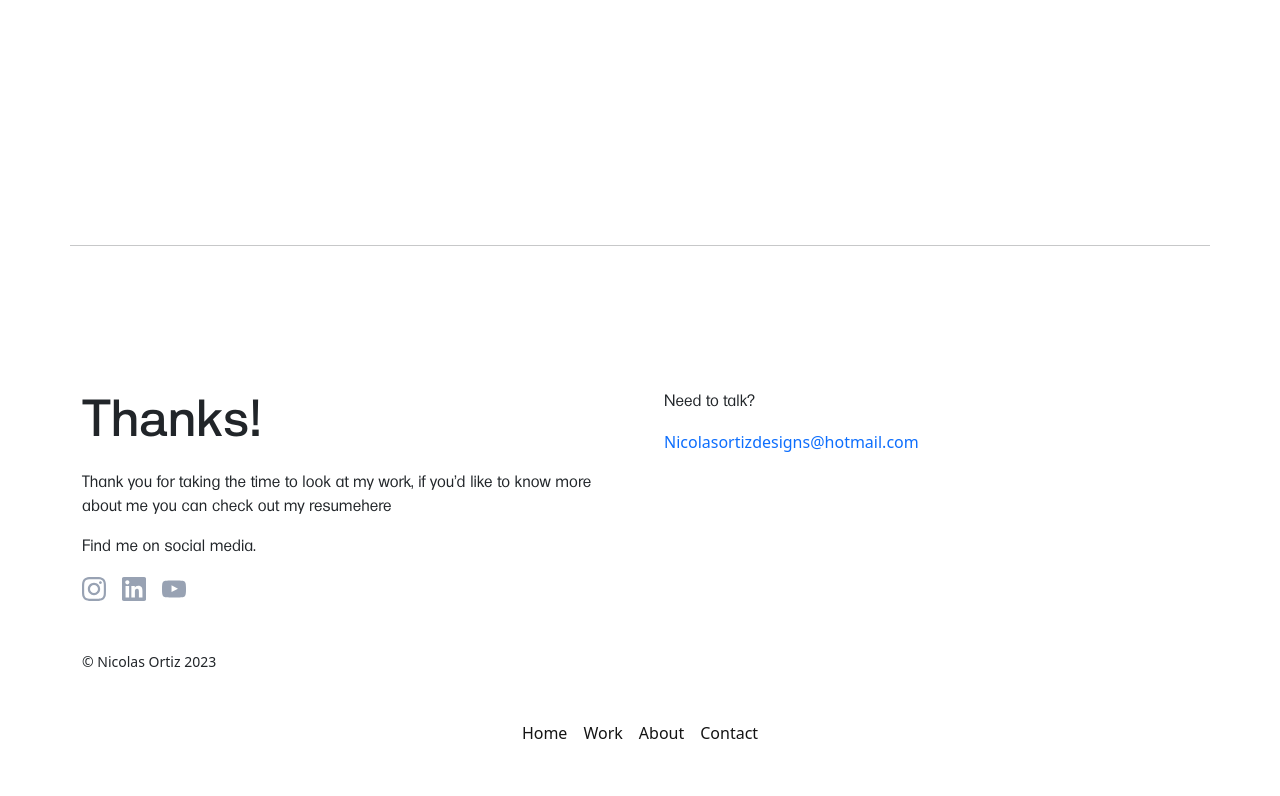
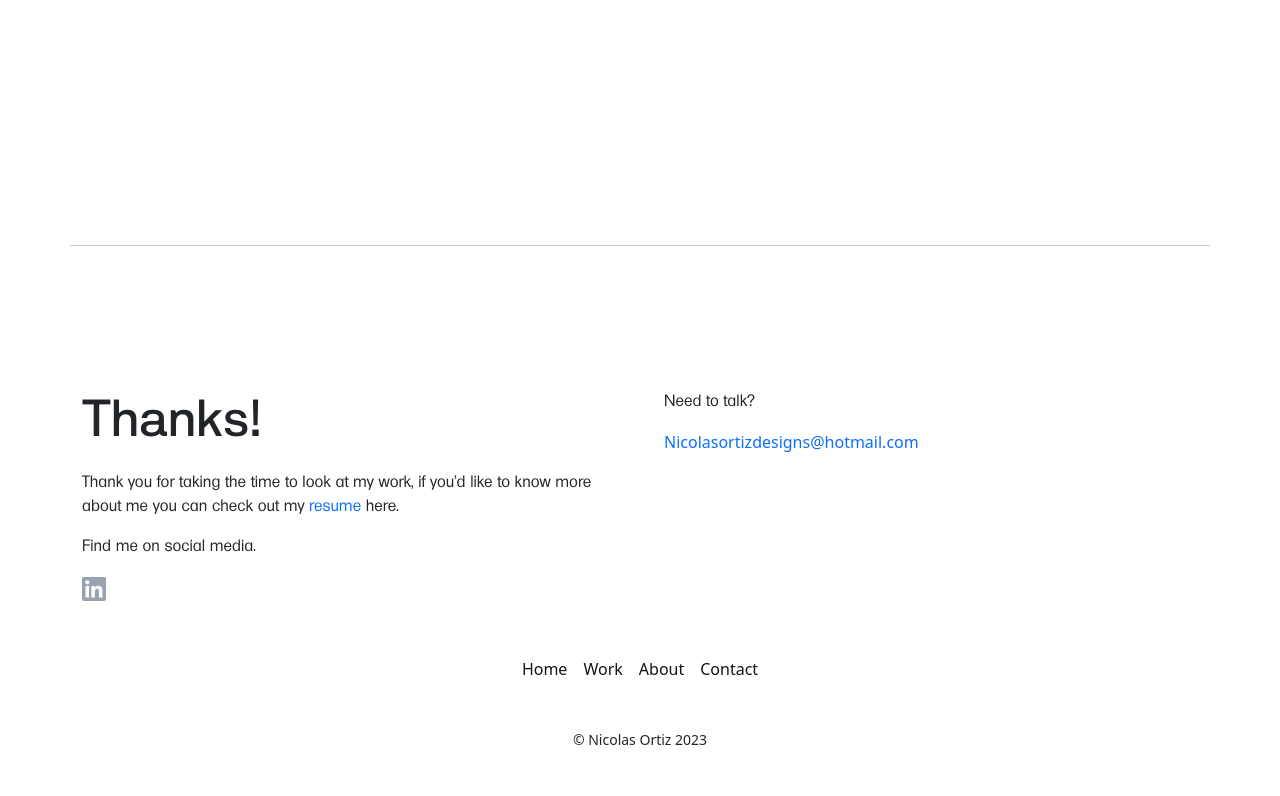
Before and after one commit to Rodr0245/portfolio, a plain HTML site: page contact.html in a window 1280 px wide. Shown: the part 1105-1901 px from the top of the page. After the commit the page ends 1879 px from the top, so only its background shows below. Drawn offline with nearby package versions, Linux system fonts and the light colour scheme.

Commit message:
modified footer resume & email | fixed gallery

```diff
--- a/contact.html
+++ b/contact.html
@@ -82,26 +82,24 @@
             <div class="row g-5">
                 <div class="col-lg-6">
                     <h3 class="display-5 pb-3">Thanks!</h3>
-                    <p>Thank you for taking the time to look at my work, if you'd like to know more about me you can check out my <span>resume</span>here</p>
+                    <p>Thank you for taking the time to look at my work, if you'd like to know more about me you can check out my <a class="resume text-decoration-none" href="/resume/2023-resume-nicolas-rodriguez-ortiz.pdf">resume</a> here.</p>
                     <p>Find me on social media.</p>
                     <div class="socials d-flex gap-3">
-                        <a href="http://instagram.com/"><img src="./icons/instagram.svg" alt="instagram icon"></a>
-                        <a href="http://linkedin.com/"><img src="./icons/linkedin.svg" alt="linkedin icon"></a>
-                        <a href="http://youtube.com/"><img src="./icons/youtube.svg" alt="youtube icon"></a>
+                        <a href="https://www.linkedin.com/in/nicolasortizdesgins/"><img src="./icons/linkedin.svg" alt="linkedin icon"></a>
                     </div>
                 </div>
                 <div class="col-lg-6">
                     <p>Need to talk?</p>
-                    <a class="text-decoration-none" href="#">Nicolasortizdesigns@hotmail.com</a>
+                    <a class="text-decoration-none"href="mailto:nicolasortizdesigns@hotmail.com">Nicolasortizdesigns@hotmail.com</a>
                 </div>
                 <div class="col-12 ">
-									<small>© Nicolas Ortiz 2023</small>
-                    <ul class="d-flex gap-3 justify-content-evenly justify-content-md-center py-5 list-unstyled">
-                        <li><a class="link-dark text-decoration-none" href="./index.html">Home</a></li>
-                        <li><a class="link-dark text-decoration-none" href="./index.html">Work</a></li>
+                    <ul class="d-flex gap-3 justify-content-evenly justify-content-md-center py-2 list-unstyled">
+                        <li><a class="link-dark text-decoration-none" href="#banner">Home</a></li>
+                        <li><a class="link-dark text-decoration-none" href="#banner-height">Work</a></li>
                         <li><a class="link-dark text-decoration-none" href="./about.html">About</a></li>
                         <li><a class="link-dark text-decoration-none" href="./contact.html">Contact</a></li>
                     </ul>
+                    <small class="py-4 d-flex justify-content-center">© Nicolas Ortiz 2023</small>
                 </div>
             </div>
         </section>
--- a/css/main.css
+++ b/css/main.css
@@ -52,7 +52,9 @@
 }
 .navbar-blur {
 	background-color: rgba(255, 255, 255, 0.1) !important;
-	backdrop-filter: blur(10px) !important; /* Adjust the blur strength as needed */
+	-webkit-backdrop-filter: blur(10px);
+	backdrop-filter: blur(10px) !important;
+	z-index: 100;
 }
 .txt-dark{
 	color: black !important;
```
Also changed, not shown: about.html (+8 -10 lines), index.html (+6 -8 lines).
